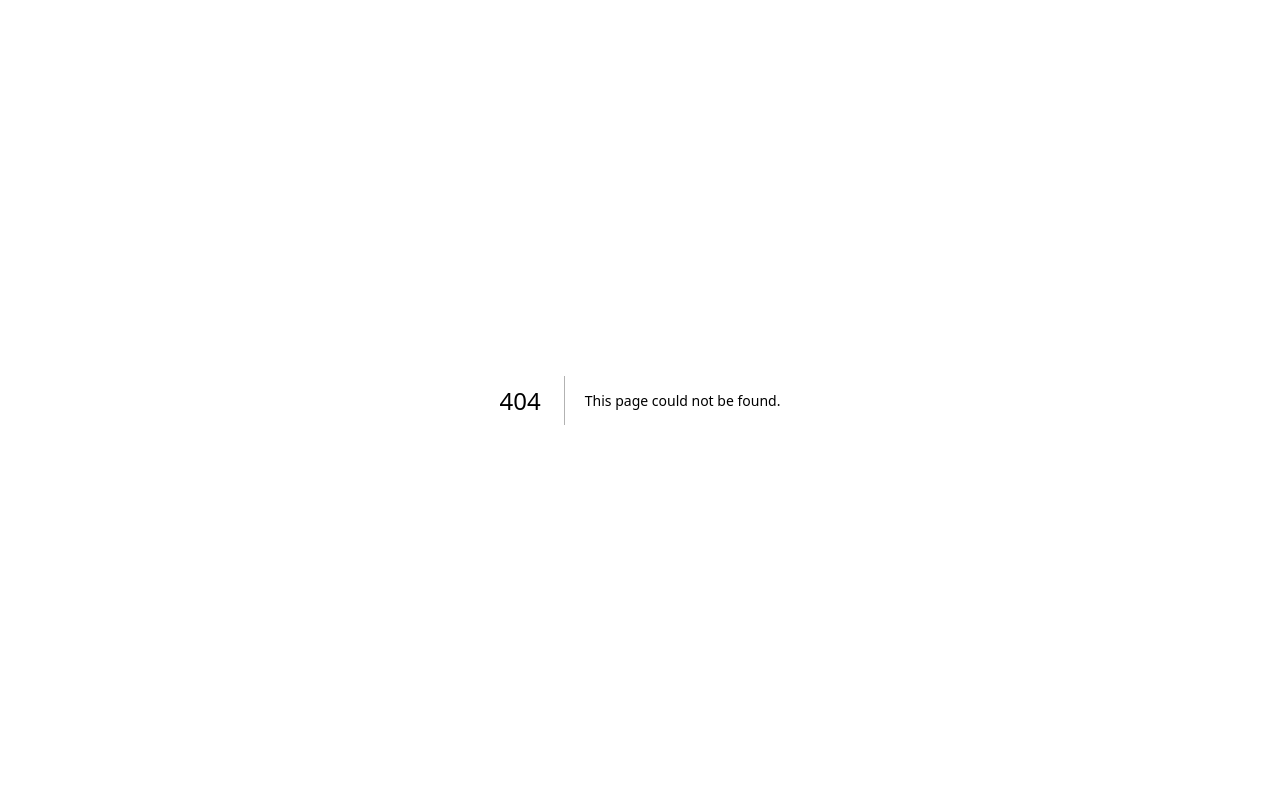
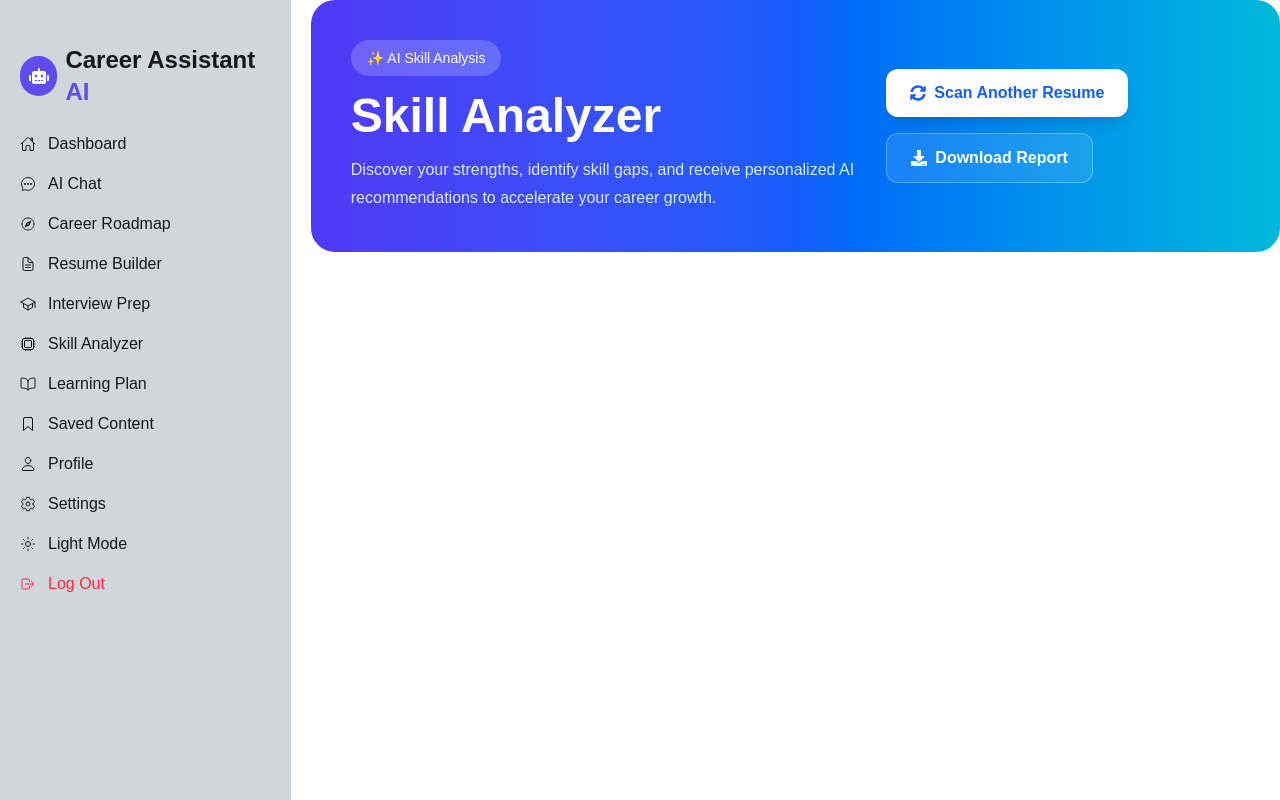
Before and after one commit to rajibulislam60/careerassist-ai, a Next.js app: page /dashboard/skillanalyzer in a window 1280 px wide. Before the commit this address had no page. Built offline with nearby package versions, Linux system fonts and the light colour scheme.

Commit message:
skill analyzer page working

```diff
--- a/src/app/dashboard/Sidebar.jsx
+++ b/src/app/dashboard/Sidebar.jsx
@@ -67,9 +67,11 @@ export default function Sidebar() {
             </li>
           </Link>
 
-          <li className="flex gap-3 items-center cursor-pointer hover:text-blue-500">
-            <IoHardwareChipOutline /> <span>Skill Analyzer</span>
-          </li>
+          <Link href="/dashboard/skillanalyzer">
+            <li className="flex gap-3 items-center cursor-pointer hover:text-blue-500">
+              <IoHardwareChipOutline /> <span>Skill Analyzer</span>
+            </li>
+          </Link>
 
           <li className="flex gap-3 items-center cursor-pointer hover:text-blue-500">
             <IoBookOutline /> <span>Learning Plan</span>
--- a/src/app/dashboard/interview/InterviewPage.jsx
+++ b/src/app/dashboard/interview/InterviewPage.jsx
@@ -3,7 +3,7 @@ import { FaRobot, FaPlay, FaUpload, FaArrowRight } from "react-icons/fa";
 
 export default function InterviewPage() {
   return (
-    <div className="space-y-6">
+    <div className="py-8 space-y-6 h-screen overflow-y-auto">
       {/* Top Header */}
       <div className="flex flex-col lg:flex-row lg:items-center lg:justify-between gap-5">
         <div>
--- /dev/null
+++ b/src/app/dashboard/skillanalyzer/SkillAnalyzerPage.jsx
@@ -0,0 +1,37 @@
+import React from "react";
+import { FaDownload, FaSyncAlt } from "react-icons/fa";
+
+export default function SkillAnalyzerPage() {
+  return (
+    <div className="bg-gradient-to-r from-indigo-600 via-blue-600 to-cyan-500 rounded-3xl p-8 lg:p-10 text-white">
+      <div className="flex flex-col lg:flex-row justify-between items-start lg:items-center gap-6">
+        <div>
+          <span className="inline-block bg-white/20 backdrop-blur-md px-4 py-2 rounded-full text-sm font-medium mb-4">
+            ✨ AI Skill Analysis
+          </span>
+
+          <h2 className="text-3xl lg:text-5xl font-bold">
+            Skill Analyzer
+          </h2>
+
+          <p className="mt-4 max-w-2xl text-blue-100 leading-7">
+            Discover your strengths, identify skill gaps, and receive
+            personalized AI recommendations to accelerate your career growth.
+          </p>
+        </div>
+
+        <div className="flex flex-wrap gap-4">
+          <button className="flex items-center gap-2 bg-white text-blue-600 font-semibold px-6 py-3 rounded-xl shadow-lg hover:scale-105 transition">
+            <FaSyncAlt />
+            Scan Another Resume
+          </button>
+
+          <button className="flex items-center gap-2 border border-white/30 bg-white/10 backdrop-blur-md px-6 py-3 rounded-xl font-semibold hover:bg-white/20 transition">
+            <FaDownload />
+            Download Report
+          </button>
+        </div>
+      </div>
+    </div>
+  );
+}
--- /dev/null
+++ b/src/app/dashboard/skillanalyzer/page.js
@@ -0,0 +1,9 @@
+import SkillAnalyzerPage from "./SkillAnalyzerPage";
+
+export default function page() {
+  return (
+    <div>
+      <SkillAnalyzerPage />
+    </div>
+  );
+}
```
